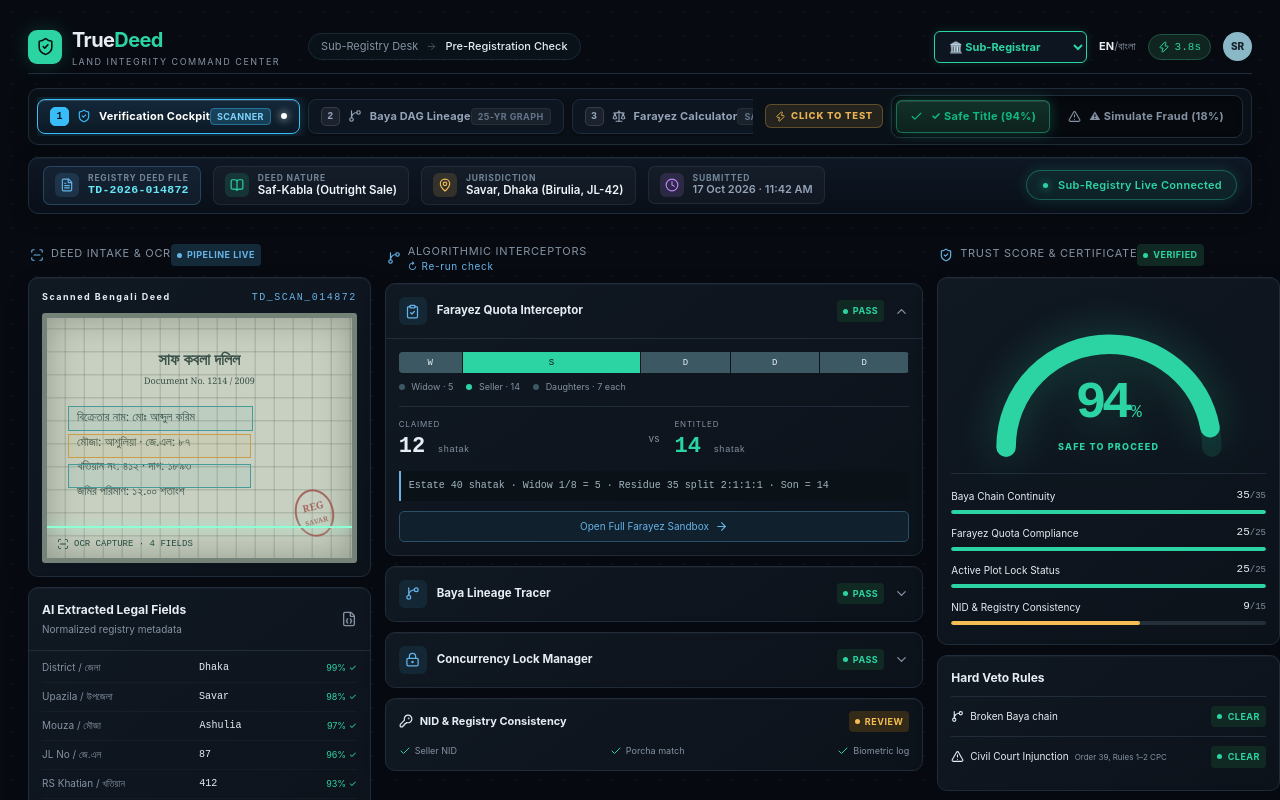
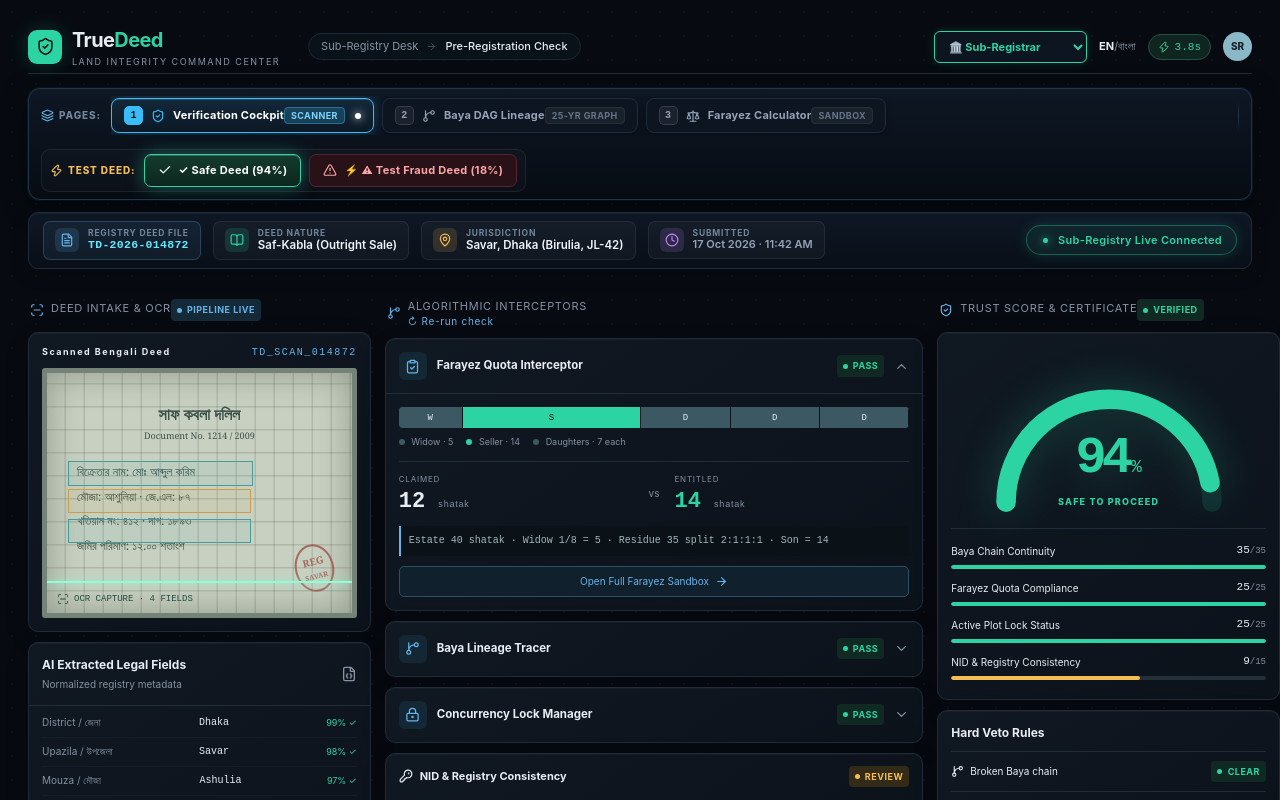
Before and after one commit to Ishtiak-Ahmed886/TrueDeed, a Next.js app in the folder frontend/: page / in a window 1280 px wide. Shown: the top 800 px of the page. Built offline with nearby package versions, Linux system fonts and the light colour scheme.

Commit message:
Highlight command bar with clear PAGES navigation and HERO test buttons

```diff
--- a/frontend/app/globals.css
+++ b/frontend/app/globals.css
@@ -19,6 +19,22 @@ button:focus-visible,select:focus-visible { outline:2px solid var(--blue); outli
 .scenario-switcher button b { font-family:ui-monospace,monospace; color:inherit; font-size:11px; }
 .scenario-switcher .active.valid { color:#10b981; background:linear-gradient(180deg,#123128 0%,#0d221c 100%); border-color:rgba(45,212,163,0.4); box-shadow:0 0 14px rgba(45,212,163,0.25),inset 0 1px 0 rgba(255,255,255,0.1); }
 .scenario-switcher .active.fraud { color:#f87171; background:linear-gradient(180deg,#3d1b22 0%,#261116 100%); border-color:rgba(239,68,68,0.5); box-shadow:0 0 14px rgba(239,68,68,0.3),inset 0 1px 0 rgba(255,255,255,0.1); }.scenario-note { color:var(--muted); font-size:11px; margin-left:auto; }
+
+/* COMMAND CONSOLE BAR & HERO HIGHLIGHTS */
+.command-console-bar { display:flex; align-items:center; justify-content:space-between; margin:14px 0 12px; background:linear-gradient(180deg,#0e1724 0%,#070c13 100%); border:1.5px solid #20354a; border-radius:12px; padding:7px 12px; gap:14px; box-shadow:0 6px 24px rgba(0,0,0,0.5),0 0 2px rgba(56,189,248,0.3); flex-wrap:wrap; }
+.console-section-label { display:inline-flex; align-items:center; gap:5px; font-size:10px; font-weight:800; letter-spacing:0.9px; text-transform:uppercase; color:#72879d; white-space:nowrap; flex-shrink:0; }
+.console-divider { width:1.5px; height:32px; background:linear-gradient(180deg,transparent,#22374d,transparent); flex-shrink:0; }
+.test-scenario-panel { display:flex; align-items:center; gap:8px; flex-shrink:0; background:rgba(255,255,255,0.02); border:1px solid rgba(255,255,255,0.07); padding:4px 8px; border-radius:9px; }
+.hero-test-btn { display:inline-flex; align-items:center; gap:7px; padding:7px 13px; border-radius:7px; font-size:11px; font-weight:750; cursor:pointer; transition:all 0.2s cubic-bezier(0.16,1,0.3,1); letter-spacing:0.3px; white-space:nowrap; border:1.5px solid transparent; }
+.hero-test-btn.valid-btn { background:#0a1c15; border-color:#1c4839; color:#a7f3d0; }
+.hero-test-btn.valid-btn:hover { background:#113125; border-color:#2dd4a3; color:#ffffff; box-shadow:0 0 12px rgba(45,212,163,0.3); }
+.hero-test-btn.valid-btn.is-active { background:linear-gradient(180deg,#133b2e 0%,#0d271f 100%); border-color:#2dd4a3; color:#ffffff; box-shadow:0 0 18px rgba(45,212,163,0.4),inset 0 1px 0 rgba(255,255,255,0.2); }
+.hero-test-btn.fraud-btn { background:#281218; border-color:#5c222c; color:#fca5a5; position:relative; }
+.hero-test-btn.fraud-btn:hover { background:#3d1821; border-color:#ef4444; color:#ffffff; box-shadow:0 0 16px rgba(239,68,68,0.45); }
+.hero-test-btn.fraud-btn.is-active { background:linear-gradient(180deg,#4e1923 0%,#2e0f15 100%); border-color:#ef4444; color:#ffffff; box-shadow:0 0 22px rgba(239,68,68,0.55),inset 0 1px 0 rgba(255,255,255,0.2); }
+.hero-test-btn.fraud-btn.pulse-cue { animation:heroPulse 2s infinite ease-in-out; }
+@keyframes heroPulse { 0%{box-shadow:0 0 0 0 rgba(239,68,68,0.5)} 70%{box-shadow:0 0 0 7px rgba(239,68,68,0)} 100%{box-shadow:0 0 0 0 rgba(239,68,68,0)} }
+
 
 /* 3-PAGE HIGH AFFORDANCE NAVIGATION TABS */
 .tab-nav-group { display:flex; align-items:center; gap:8px; flex:1 1 auto; overflow-x:auto; padding:2px 0; }
--- a/frontend/app/page.tsx
+++ b/frontend/app/page.tsx
@@ -450,20 +450,13 @@ export default function Page() {
           </div>
         </header>
 
-        {/* 3-PAGE NAVIGATION & SCENARIO COMMAND BAR */}
-        <div style={{
-          display: 'flex',
-          alignItems: 'center',
-          justifyContent: 'space-between',
-          margin: '14px 0 12px',
-          background: '#0a1017',
-          border: '1px solid var(--line)',
-          borderRadius: '10px',
-          padding: '6px 8px',
-          gap: '12px',
-          boxShadow: '0 4px 20px rgba(0,0,0,0.2)'
-        }}>
+        {/* 3-PAGE NAVIGATION & SCENARIO COMMAND CONSOLE */}
+        <div className="command-console-bar">
           {/* TABS (LEFT) */}
+          <div style={{ display: 'flex', alignItems: 'center', gap: '10px', flex: '1 1 auto', overflowX: 'auto' }}>
+            <span className="console-section-label">
+              <Layers size={13} style={{ color: 'var(--blue)' }} /> {lang === 'en' ? 'PAGES:' : 'পৃষ্ঠা:'}
+            </span>
             <div className="tab-nav-group">
               <button
                 onClick={() => setTab('cockpit')}
@@ -507,20 +500,29 @@ export default function Page() {
                 {tab === 'farayez' && <span className="tab-active-dot" />}
               </button>
             </div>
+          </div>
+
+          <div className="console-divider" />
 
           {/* SCENARIO SWITCHER (RIGHT) */}
-          <div style={{ display: 'flex', alignItems: 'center', gap: '8px', flexShrink: 0 }}>
-            <span className="scenario-hint-badge">
-              <Zap size={11} /> {lang === 'bn' ? 'ক্লিক করে টেস্ট করুন' : 'CLICK TO TEST'}
-            </span>
-            <div className="scenario-switcher">
-              <button className={scenario === 'valid' ? 'active valid' : ''} onClick={() => setScenario('valid')}>
-                <Check size={13} /> {lang === 'bn' ? '✓ বৈধ দলিল (৯৪%)' : '✓ Safe Title (94%)'}
-              </button>
-              <button className={scenario === 'fraud' ? 'active fraud' : ''} onClick={() => setScenario('fraud')}>
-                <AlertTriangle size={13} /> {lang === 'bn' ? '⚠ জালিয়াতি শনাক্তকরণ (১৮%)' : '⚠ Simulate Fraud (18%)'}
-              </button>
-            </div>
+          <div className="test-scenario-panel">
+            <span className="console-section-label" style={{ color: '#f6bd55' }}>
+              <Zap size={13} /> {lang === 'bn' ? 'টেস্ট সিনারিও:' : 'TEST DEED:'}
+            </span>
+            <button
+              className={`hero-test-btn valid-btn ${scenario === 'valid' ? 'is-active' : ''}`}
+              onClick={() => setScenario('valid')}
+              title={lang === 'bn' ? 'বৈধ দলিল দিয়ে যাচাই করুন (স্কোর ৯৪%)' : 'Test genuine registered deed (Score 94%)'}
+            >
+              <Check size={14} /> {lang === 'bn' ? '✓ বৈধ দলিল (৯৪%)' : '✓ Safe Deed (94%)'}
+            </button>
+            <button
+              className={`hero-test-btn fraud-btn ${scenario === 'fraud' ? 'is-active' : 'pulse-cue'}`}
+              onClick={() => setScenario('fraud')}
+              title={lang === 'bn' ? 'জাল দলিল দিয়ে হার্ড ভেটো পরীক্ষা করুন (স্কোর ১৮%)' : 'Simulate fraudulent deed with Hard Veto (Score 18%)'}
+            >
+              <AlertTriangle size={14} /> {lang === 'bn' ? '⚡ ⚠ টেস্ট জাল দলিল (১৮%)' : '⚡ ⚠ Test Fraud Deed (18%)'}
+            </button>
           </div>
         </div>
 
```
Lines whose indentation alone changed are shown as unchanged.
